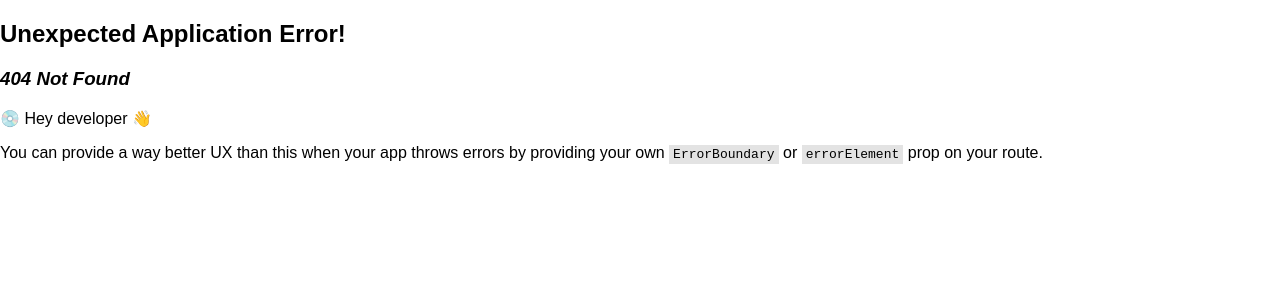
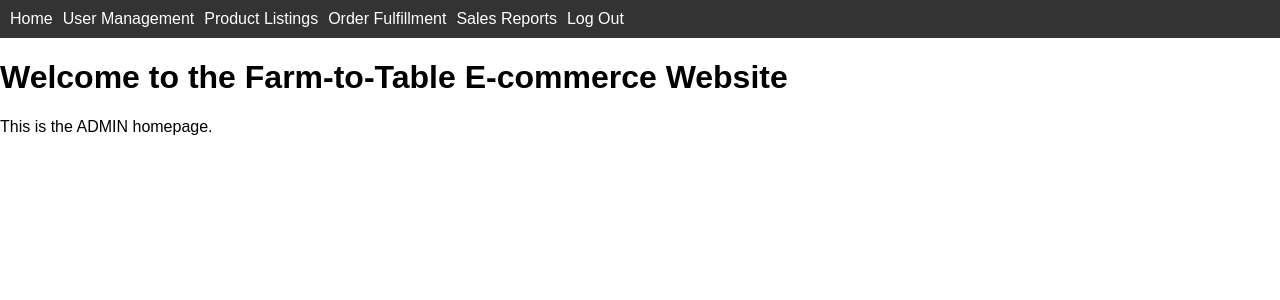
Before and after one commit to lorenzzzeu/CMSC-100-U1L-Project, a React (Vite) app: page /admin-page in a window 1280 px wide. Before the commit this address had no page. Shown: the top 300 px of the page. Built offline with nearby package versions, Linux system fonts and the light colour scheme.

Commit message:
feat: added admin homepage feature

```diff
--- /dev/null
+++ b/src/pages/Admin/AdminHome.jsx
@@ -0,0 +1,12 @@
+import React from 'react';
+
+const AdminHome = () => {
+  return (
+    <div>
+      <h1>Welcome to the Farm-to-Table E-commerce Website</h1>
+      <p>This is the ADMIN homepage.</p>
+    </div>
+  );
+};
+
+export default AdminHome;
--- /dev/null
+++ b/src/pages/Admin/AdminPage.jsx
@@ -0,0 +1,21 @@
+// pages/AdminHome.jsx
+import React from 'react';
+import { Link, Outlet } from 'react-router-dom';
+
+const AdminPage = () => {
+  return (
+    <div>
+      <nav>
+        <Link to="/admin-page">Home</Link>
+        <Link to="/admin-page/user-management">User Management</Link>
+        <Link to="/admin-page/product-listings">Product Listings</Link>
+        <Link to="/admin-page/order-fulfillment">Order Fulfillment</Link>
+        <Link to="/admin-page/sales-reports">Sales Reports</Link>
+        <Link to="/">Log Out</Link>
+      </nav>
+      <Outlet />
+    </div>
+  );
+};
+
+export default AdminPage;
--- /dev/null
+++ b/src/pages/Admin/OrderFulfillment.jsx
@@ -0,0 +1,21 @@
+// pages/OrderFulfillment.jsx
+import React from 'react';
+
+const OrderFulfillment = () => {
+  // Fetch list of pending orders
+  const pendingOrders = [];
+
+  const handleConfirmOrder = (orderId) => {
+    // Implement order confirmation functionality
+  };
+
+  return (
+    <div>
+      <h2>Order Fulfillment</h2>
+      {/* Display list of pending orders */}
+      {/* Implement functionality to confirm orders */}
+    </div>
+  );
+};
+
+export default OrderFulfillment;
--- /dev/null
+++ b/src/pages/Admin/ProductListings.jsx
@@ -0,0 +1,16 @@
+// pages/ProductListings.jsx
+import React from 'react';
+
+const ProductListings = () => {
+  // Fetch list of products from the database
+  const products = [];
+
+  return (
+    <div>
+      <h2>Product Listings</h2>
+      {/* Display list of products */}
+    </div>
+  );
+};
+
+export default ProductListings;
--- /dev/null
+++ b/src/pages/Admin/SalesReports.jsx
@@ -0,0 +1,16 @@
+// pages/SalesReports.jsx
+import React from 'react';
+
+const SalesReports = () => {
+  // Fetch sales data for generating reports
+  const salesData = [];
+
+  return (
+    <div>
+      <h2>Sales Reports</h2>
+      {/* Display sales reports */}
+    </div>
+  );
+};
+
+export default SalesReports;
--- /dev/null
+++ b/src/pages/Admin/UserManagement.jsx
@@ -0,0 +1,18 @@
+// pages/UserManagement.jsx
+import React from 'react';
+
+const UserManagement = () => {
+  // Fetch list of registered users and calculate total
+  const users = [];
+  const totalUsers = users.length;
+
+  return (
+    <div>
+      <h2>User Management</h2>
+      <p>Total registered users: {totalUsers}</p>
+      {/* Display list of registered users */}
+    </div>
+  );
+};
+
+export default UserManagement;
--- a/src/pages/Customer/CustomerHome.jsx
+++ b/src/pages/Customer/CustomerHome.jsx
@@ -1,8 +1,8 @@
 // pages/CustomerHome.jsx
 import React from 'react';
-import ProductList from '../components/Customer/ProductList';
-import ShoppingCart from '../components/Customer/ShoppingCart';
-import OrderList from '../components/Customer/OrderList';
+import ProductList from '../../components/Customer/ProductList';
+import ShoppingCart from '../../components/Customer/ShoppingCart';
+import OrderList from '../../components/Customer/OrderList';
 
 const CustomerHome = () => {
   // Assume cartItems and orders are fetched from the server or passed as props
--- a/src/pages/Root.jsx
+++ b/src/pages/Root.jsx
@@ -9,6 +9,7 @@ function Root() {
       <nav>
         <Link to="/login">Login</Link>
         <Link to="/register">Register</Link>
+        <Link to="/admin-page">Admin</Link>
       </nav>
       <Outlet />
     </div>
```
Also changed, not shown: src/App.jsx (+7 -1 lines), src/main.jsx (+15 -2 lines).
